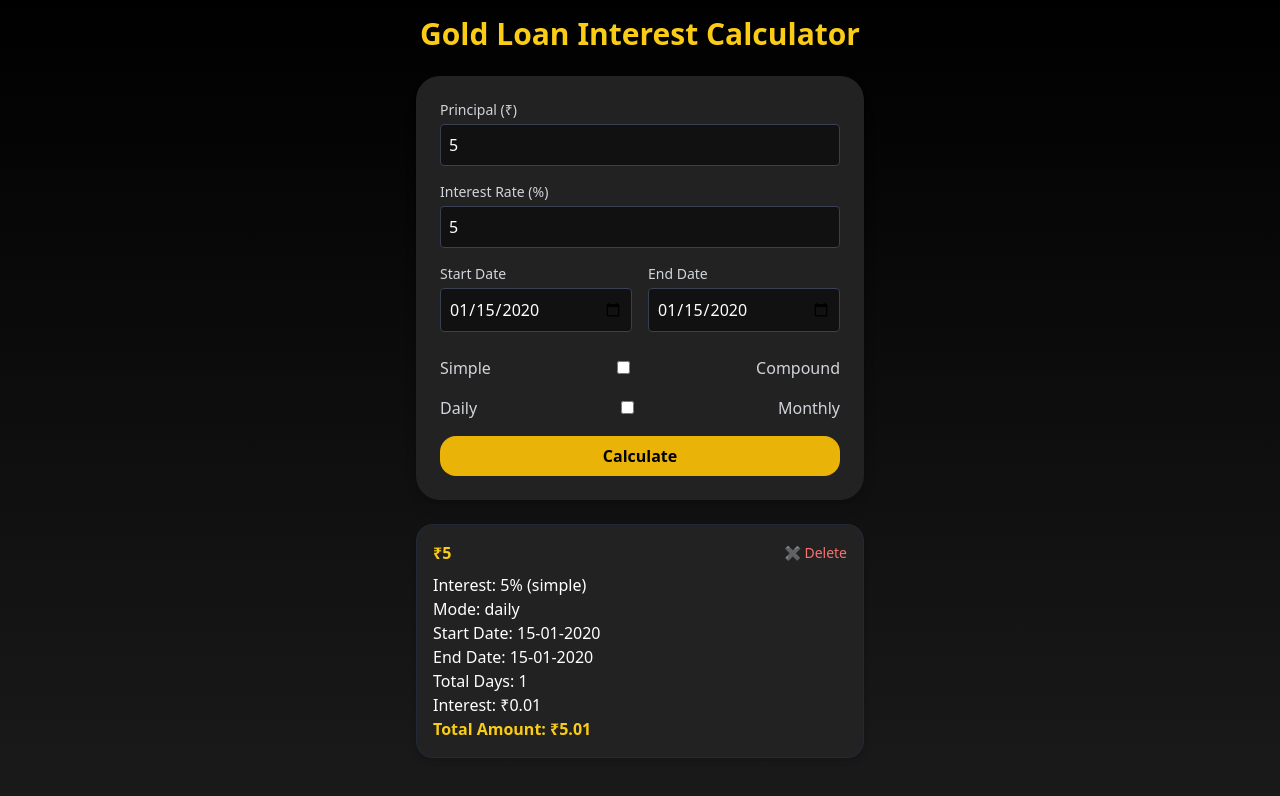
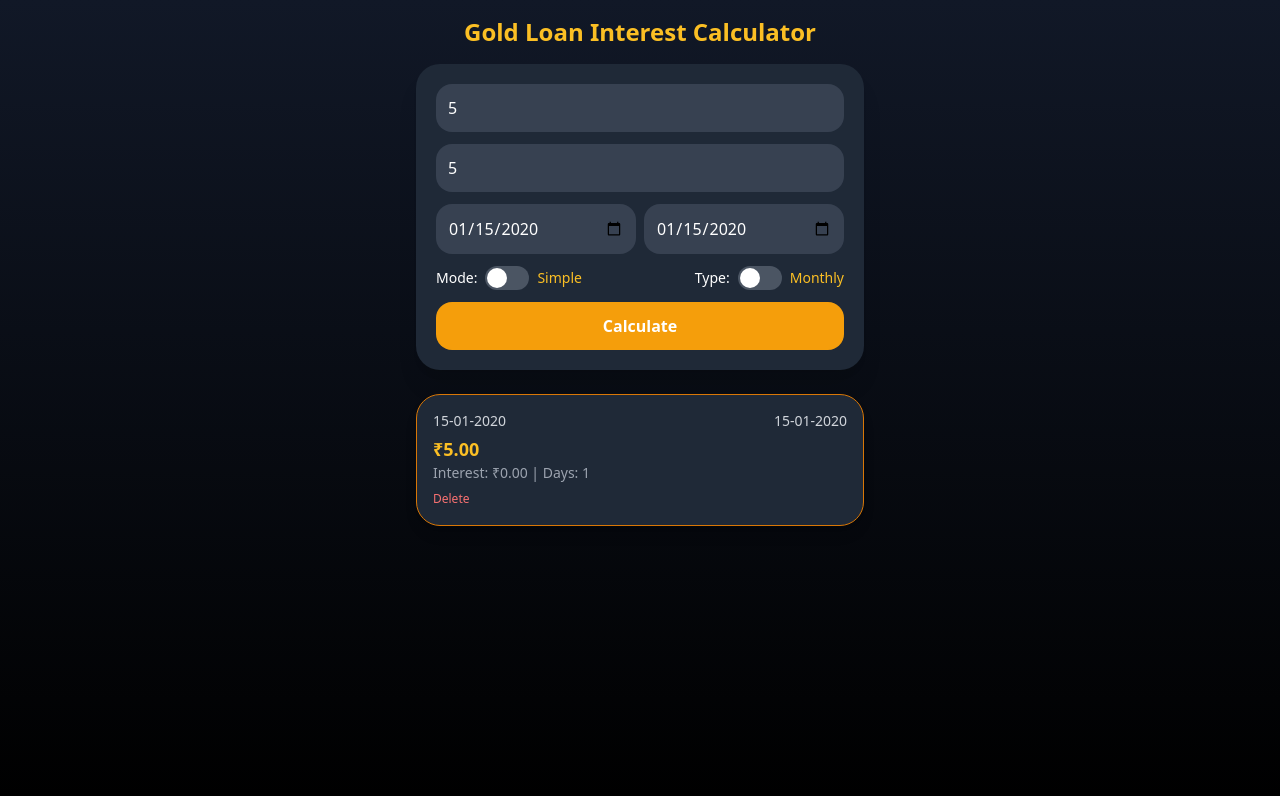
Before and after one commit to VamsikrishnaA/Interest_calculator, a React (Vite) app: page / in a window 1280 px wide. Both pictures are taken after typing "5", "5", "2020-01-15", "2020-01-15" into the empty fields and a click on the button "Calculate". Shown: the top 796 px of the page. Built offline with nearby package versions, Linux system fonts and the light colour scheme.

Commit message:
Update InterestCalculator.jsx

```diff
--- a/src/components/InterestCalculator.jsx
+++ b/src/components/InterestCalculator.jsx
@@ -1,74 +1,66 @@
-import React, { useState } from "react";
-import { motion } from "framer-motion";
-import { format, differenceInDays, differenceInMonths, addDays, addMonths } from "date-fns";
+import React, { useState, useEffect } from "react";
+import dayjs from "dayjs";
 
 export default function InterestCalculator() {
   const [principal, setPrincipal] = useState("");
-  const [rate, setRate] = useState("");
+  const [interestRate, setInterestRate] = useState("");
   const [startDate, setStartDate] = useState("");
   const [endDate, setEndDate] = useState("");
-  const [mode, setMode] = useState("daily");
-  const [interestType, setInterestType] = useState("simple");
+  const [mode, setMode] = useState("simple");
+  const [interestType, setInterestType] = useState("monthly");
   const [results, setResults] = useState([]);
 
+  const formatDate = (date) => dayjs(date).format("DD-MM-YYYY");
+
+  const calculateDays = (start, end) =>
+    dayjs(end).diff(dayjs(start), "day") + 1;
+
   const calculateInterest = () => {
-    if (!principal || !rate || !startDate || !endDate) return;
+    if (!principal || !interestRate || !startDate || !endDate) return;
 
-    const start = new Date(startDate);
-    const end = new Date(endDate);
-    const totalDays = differenceInDays(addDays(end, 1), start);
-    let totalMonths = differenceInMonths(addMonths(end, 1), start);
+    const totalDays = calculateDays(startDate, endDate);
+    let totalInterest = 0;
+    let totalAmount = 0;
 
-    let totalInterest = 0;
-    let finalPrincipal = parseFloat(principal);
-    const monthlyRate = parseFloat(rate);
-    const dailyRate = monthlyRate / 30;
+    if (mode === "simple") {
+      if (interestType === "monthly") {
+        const months = Math.floor(totalDays / 30);
+        totalInterest = (principal * interestRate * months) / 100;
+      } else {
+        const dailyRate = interestRate / 30;
+        totalInterest = (principal * dailyRate * totalDays) / 100;
+      }
+      totalAmount = parseFloat(principal) + totalInterest;
+    } else {
+      // Compound interest logic
+      let remainingDays = totalDays;
+      let currentPrincipal = parseFloat(principal);
+      const dailyRate = interestRate / 30 / 100;
 
-    if (interestType === "simple") {
-      if (mode === "daily") {
-        totalInterest = (finalPrincipal * dailyRate * totalDays) / 100;
-      } else {
-        totalInterest = (finalPrincipal * monthlyRate * totalMonths) / 100;
-      }
-    } else {
-      if (mode === "daily") {
-        let remainingDays = totalDays;
       while (remainingDays > 365) {
-          const interest = (finalPrincipal * dailyRate * 365) / 100;
-          finalPrincipal += interest;
+        const blockInterest = currentPrincipal * dailyRate * 365;
+        currentPrincipal += blockInterest;
         remainingDays -= 365;
       }
-        totalInterest = (finalPrincipal * dailyRate * remainingDays) / 100;
-      } else {
-        let remainingMonths = totalMonths;
-        while (remainingMonths > 12) {
-          const interest = (finalPrincipal * monthlyRate * 12) / 100;
-          finalPrincipal += interest;
-          remainingMonths -= 12;
-        }
-        totalInterest = (finalPrincipal * monthlyRate * remainingMonths) / 100;
-      }
+      const lastInterest = currentPrincipal * dailyRate * remainingDays;
+      totalInterest = currentPrincipal + lastInterest - principal;
+      totalAmount = parseFloat(principal) + totalInterest;
     }
 
-    const totalAmount = finalPrincipal + totalInterest;
-    const formattedStart = format(start, "dd-MM-yyyy");
-    const formattedEnd = format(end, "dd-MM-yyyy");
-
-    const result = {
+    const newResult = {
       id: Date.now(),
       principal,
-      rate,
+      interestRate,
+      startDate: formatDate(startDate),
+      endDate: formatDate(endDate),
+      totalDays,
       mode,
       interestType,
-      start: formattedStart,
-      end: formattedEnd,
-      totalDays,
-      totalMonths,
       totalInterest: totalInterest.toFixed(2),
       totalAmount: totalAmount.toFixed(2),
     };
 
-    setResults([result, ...results]);
+    setResults([newResult, ...results]);
   };
 
   const deleteResult = (id) => {
@@ -76,133 +68,110 @@ export default function InterestCalculator() {
   };
 
   return (
-    <div className="min-h-screen bg-gradient-to-b from-black to-[#1a1a1a] text-gold-200 flex flex-col items-center p-4">
-      <motion.h1
-        initial={{ opacity: 0, y: -30 }}
-        animate={{ opacity: 1, y: 0 }}
-        transition={{ duration: 0.6 }}
-        className="text-3xl font-bold text-yellow-400 mb-6"
-      >
+    <div className="min-h-screen bg-gradient-to-b from-gray-900 to-black text-white flex flex-col items-center p-4">
+      <h1 className="text-2xl font-bold mb-4 text-amber-400">
         Gold Loan Interest Calculator
-      </motion.h1>
+      </h1>
 
-      <motion.div
-        initial={{ opacity: 0, scale: 0.9 }}
-        animate={{ opacity: 1, scale: 1 }}
-        transition={{ duration: 0.5 }}
-        className="bg-[#222] rounded-2xl shadow-lg p-6 w-full max-w-md space-y-4"
-      >
-        <div>
-          <label className="block text-sm mb-1 text-gray-300">Principal (₹)</label>
+      <div className="bg-gray-800 rounded-2xl shadow-xl p-5 w-full max-w-md space-y-3">
         <input
           type="number"
+          placeholder="Principal Amount"
           value={principal}
           onChange={(e) => setPrincipal(e.target.value)}
-            className="w-full p-2 rounded bg-[#111] text-white border border-gray-700 focus:outline-none"
+          className="w-full p-3 rounded-xl bg-gray-700 focus:outline-none"
         />
-        </div>
 
-        <div>
-          <label className="block text-sm mb-1 text-gray-300">Interest Rate (%)</label>
         <input
           type="number"
-            value={rate}
-            onChange={(e) => setRate(e.target.value)}
-            className="w-full p-2 rounded bg-[#111] text-white border border-gray-700 focus:outline-none"
+          placeholder="Interest Rate (%)"
+          value={interestRate}
+          onChange={(e) => setInterestRate(e.target.value)}
+          className="w-full p-3 rounded-xl bg-gray-700 focus:outline-none"
         />
-        </div>
 
-        <div className="flex justify-between space-x-4">
-          <div className="flex-1">
-            <label className="block text-sm mb-1 text-gray-300">Start Date</label>
+        <div className="flex space-x-2">
           <input
             type="date"
             value={startDate}
             onChange={(e) => setStartDate(e.target.value)}
-              className="w-full p-2 rounded bg-[#111] text-white border border-gray-700"
+            className="w-1/2 p-3 rounded-xl bg-gray-700 focus:outline-none"
           />
-          </div>
-          <div className="flex-1">
-            <label className="block text-sm mb-1 text-gray-300">End Date</label>
           <input
             type="date"
             value={endDate}
             onChange={(e) => setEndDate(e.target.value)}
-              className="w-full p-2 rounded bg-[#111] text-white border border-gray-700"
+            className="w-1/2 p-3 rounded-xl bg-gray-700 focus:outline-none"
           />
         </div>
-        </div>
 
-        {/* Interest Type Toggle */}
-        <div className="flex items-center justify-between text-gray-300 pt-2">
-          <span>Simple</span>
-          <label className="switch">
+        <div className="flex justify-between items-center text-sm">
+          <label className="flex items-center gap-2">
+            <span>Mode:</span>
+            <label className="inline-flex relative items-center cursor-pointer">
               <input
                 type="checkbox"
-              checked={interestType === "compound"}
+                checked={mode === "compound"}
                 onChange={() =>
-                setInterestType(interestType === "simple" ? "compound" : "simple")
+                  setMode(mode === "simple" ? "compound" : "simple")
                 }
+                className="sr-only peer"
               />
-            <span className="slider"></span>
+              <div className="w-11 h-6 bg-gray-600 peer-focus:outline-none rounded-full peer peer-checked:bg-amber-500 after:content-[''] after:absolute after:top-[2px] after:left-[2px] after:bg-white after:h-5 after:w-5 after:rounded-full after:transition-all peer-checked:after:translate-x-full"></div>
             </label>
-          <span>Compound</span>
-        </div>
+            <span className="capitalize text-amber-400">{mode}</span>
+          </label>
 
-        {/* Mode Toggle */}
-        <div className="flex items-center justify-between text-gray-300">
-          <span>Daily</span>
-          <label className="switch">
+          <label className="flex items-center gap-2">
+            <span>Type:</span>
+            <label className="inline-flex relative items-center cursor-pointer">
               <input
                 type="checkbox"
-              checked={mode === "monthly"}
-              onChange={() => setMode(mode === "daily" ? "monthly" : "daily")}
+                checked={interestType === "daily"}
+                onChange={() =>
+                  setInterestType(
+                    interestType === "monthly" ? "daily" : "monthly"
+                  )
+                }
+                className="sr-only peer"
               />
-            <span className="slider"></span>
+              <div className="w-11 h-6 bg-gray-600 peer-focus:outline-none rounded-full peer peer-checked:bg-amber-500 after:content-[''] after:absolute after:top-[2px] after:left-[2px] after:bg-white after:h-5 after:w-5 after:rounded-full after:transition-all peer-checked:after:translate-x-full"></div>
             </label>
-          <span>Monthly</span>
+            <span className="capitalize text-amber-400">{interestType}</span>
+          </label>
         </div>
 
         <button
           onClick={calculateInterest}
-          className="w-full bg-yellow-500 hover:bg-yellow-600 text-black py-2 rounded-xl mt-2 font-semibold transition"
+          className="w-full py-3 mt-2 bg-amber-500 hover:bg-amber-600 rounded-xl font-semibold"
         >
           Calculate
         </button>
-      </motion.div>
+      </div>
 
-      <div className="mt-6 w-full max-w-md space-y-4">
+      <div className="w-full max-w-md mt-6 space-y-3">
         {results.map((r) => (
-          <motion.div
+          <div
             key={r.id}
-            initial={{ opacity: 0, y: 15 }}
-            animate={{ opacity: 1, y: 0 }}
-            transition={{ duration: 0.4 }}
-            className="bg-[#222] rounded-xl p-4 text-white shadow-md border border-gray-800"
+            className="bg-gray-800 rounded-2xl p-4 shadow-lg border border-amber-600 transition-transform transform hover:scale-[1.02]"
           >
-            <div className="flex justify-between mb-2">
-              <span className="text-yellow-400 font-semibold">₹{r.principal}</span>
+            <div className="flex justify-between text-sm text-gray-300">
+              <span>{r.startDate}</span>
+              <span>{r.endDate}</span>
+            </div>
+            <h2 className="text-lg font-semibold text-amber-400 mt-1">
+              ₹{r.totalAmount}
+            </h2>
+            <p className="text-gray-400 text-sm">
+              Interest: ₹{r.totalInterest} | Days: {r.totalDays}
+            </p>
             <button
               onClick={() => deleteResult(r.id)}
-                className="text-red-400 hover:text-red-500 text-sm"
+              className="text-xs text-red-400 mt-2 hover:underline"
             >
-                ✖ Delete
+              Delete
             </button>
           </div>
-            <p>Interest: {r.rate}% ({r.interestType})</p>
-            <p>Mode: {r.mode}</p>
-            <p>Start Date: {r.start}</p>
-            <p>End Date: {r.end}</p>
-            {r.mode === "daily" ? (
-              <p>Total Days: {r.totalDays}</p>
-            ) : (
-              <p>Total Months: {r.totalMonths}</p>
-            )}
-            <p>Interest: ₹{r.totalInterest}</p>
-            <p className="text-yellow-400 font-semibold">
-              Total Amount: ₹{r.totalAmount}
-            </p>
-          </motion.div>
         ))}
       </div>
     </div>
```
Lines whose indentation alone changed are shown as unchanged.
